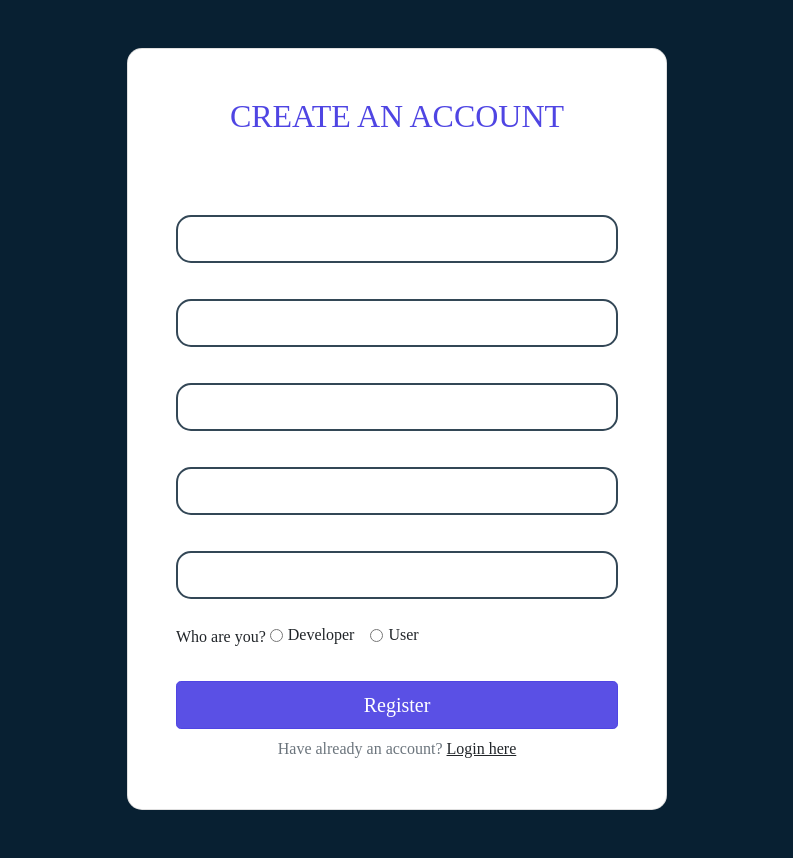
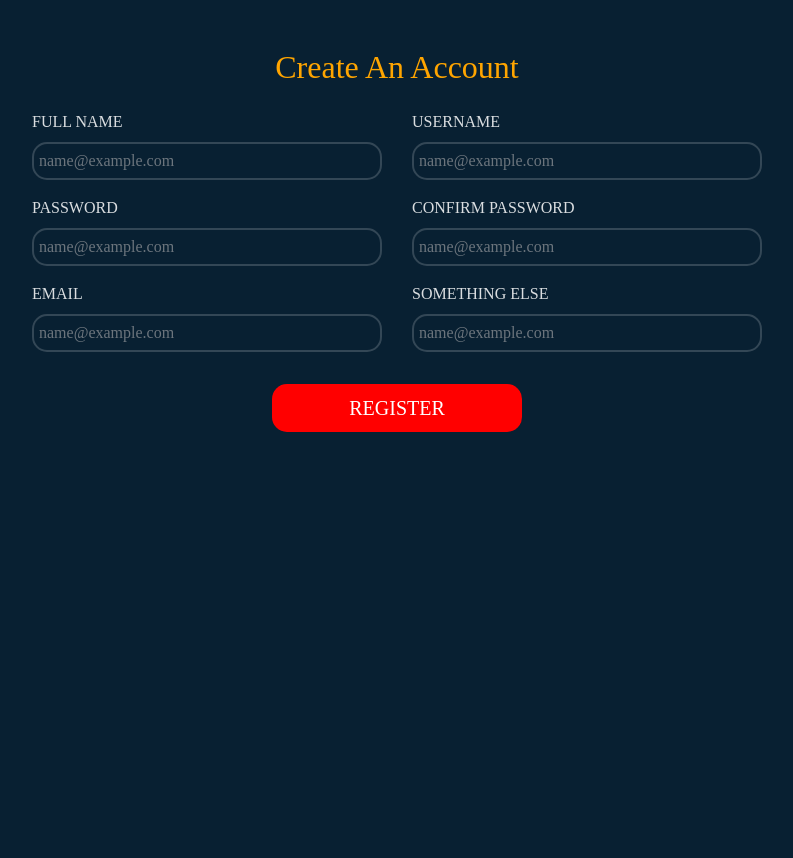
Before and after one commit to divya-soni-14/TRINIT_42_DEV2, a Django app: page /register/ in a window 1280 px wide. Shown: the part 56-914 px from the top of the page, without its empty margins (243-1036 px from the left). After the commit the page ends 488 px from the top, so only its background shows below. Run offline with Django 4.2, Linux system fonts and the light colour scheme; some libraries are stand-ins or nearby versions.

Commit message:
registration form styled

```diff
--- a/templates/register.html
+++ b/templates/register.html
@@ -1,21 +1,122 @@
 {% extends 'base.html' %} {% block content %}
 <section class="vh-100 bg-image">
-  <div class="mask d-flex align-items-center h-100 gradient-custom-3">
-    <div class="container h-100">
+  <div class="container mt-5">
+    <div class="row justify-content-center align-items-center">
+      <div class="col text-center"><h2>Create An Account</h2></div>
+    </div>
+    <form action="">
+      <div class="row justify-content-center">
+        <div class="col col-sm-12 col-md-4 border-greene">
+          <div class="mb-3 mt-3">
+            <label for="exampleFormControlInput1" class="form-label"
+              >FULL NAME</label
+            >
+            <input
+              type="email"
+              class="form-control"
+              id="exampleFormControlInput1"
+              placeholder="name@example.com"
+            />
+          </div>
+          <div class="mb-3 mt-3">
+            <label for="exampleFormControlInput1" class="form-label"
+              >PASSWORD</label
+            >
+            <input
+              type="email"
+              class="form-control"
+              id="exampleFormControlInput1"
+              placeholder="name@example.com"
+            />
+          </div>
+          <div class="mb-3 mt-3">
+            <label for="exampleFormControlInput1" class="form-label"
+              >EMAIL</label
+            >
+            <input
+              type="email"
+              class="form-control"
+              id="exampleFormControlInput1"
+              placeholder="name@example.com"
+            />
+          </div>
+        </div>
+        <div class="col col-sm-12 col-md-4 border-greene">
+          <div class="mb-3 mt-3">
+            <label for="exampleFormControlInput1" class="form-label"
+              >USERNAME</label
+            >
+            <input
+              type="email"
+              class="form-control"
+              id="exampleFormControlInput1"
+              placeholder="name@example.com"
+            />
+          </div>
+          <div class="mb-3 mt-3">
+            <label for="exampleFormControlInput1" class="form-label"
+              >CONFIRM PASSWORD</label
+            >
+            <input
+              type="email"
+              class="form-control"
+              id="exampleFormControlInput1"
+              placeholder="name@example.com"
+            />
+          </div>
+          <div class="mb-3 mt-3">
+            <label for="exampleFormControlInput1" class="form-label"
+              >SOMETHING ELSE</label
+            >
+            <input
+              type="email"
+              class="form-control"
+              id="exampleFormControlInput1"
+              placeholder="name@example.com"
+            />
+          </div>
+        </div>
+      </div>
+      <div class="row mt-3 justify-content-center align-items-center">
+        <div class="col text-center">
+          <button
+            class="btn btn-lg register__btn"
+            style="
+              width: 250px;
+              background-color: red;
+              color: white;
+              border-radius: 15px;
+            "
+          >
+            REGISTER
+          </button>
+        </div>
+      </div>
+    </form>
+    <!-- <div class="mask d-flex align-items-center h-100 gradient-custom-3">
+    <div class="container h-100" style="border: 1px solid white">
       <div
         class="row d-flex justify-content-center align-items-center h-100 mt-5 mb-5"
       >
+        <div class="col-12 col-xs-12">
+          <div class="container">
+            <div class="row justify-content-center">
               <div class="col-12 col-md-9 col-lg-7 col-xl-6">
-          <div class="card" style="border-radius: 15px">
-            <div class="card-body p-5">
                 <h2
                   class="text-uppercase text-center mb-5"
                   style="color: #4f45e3"
                 >
                   Create an account
                 </h2>
+              </div>
+            </div>
 
-              <form>
+            <div class="row">
+              <form action="POST" class="border-green">
+                <div
+                  class="col-6 border-greene"
+                  style="border: 1px solid white"
+                >
                   <div class="form-outline mb-1">
                     <label class="form-label" for="form3Example1cg"
                       >Username</label
@@ -47,11 +148,47 @@
                       class="form-control form-control-lg"
                     />
                   </div>
+                </div>
+                <div class="col-6 col-md-6">
+                  <div class="form-outline mb-1">
+                    <label class="form-label" for="form3Example1cg"
+                      >Username</label
+                    >
+                    <input
+                      type="text"
+                      id="form3Example1cg"
+                      class="form-control form-control-lg"
+                    />
+                  </div>
+                  <div class="form-outline mb-1">
+                    <label class="form-label" for="form3Example1cg"
+                      >Full Name</label
+                    >
+                    <input
+                      type="text"
+                      id="form3Example1cg"
+                      class="form-control form-control-lg"
+                    />
+                  </div>
 
                   <div class="form-outline mb-1">
-                  <label class="form-label" for="form3Example4cg"
-                    >Password</label
+                    <label class="form-label" for="form3Example3cg"
+                      >Your Email</label
                     >
+                    <input
+                      type="email"
+                      id="form3Example3cg"
+                      class="form-control form-control-lg"
+                    />
+                  </div>
+                </div>
+              </form>
+            </div>
+          </div>
+
+          <!-- <form>
+            <div class="form-outline mb-1">
+              <label class="form-label" for="form3Example4cg">Password</label>
               <input
                 type="password"
                 id="form3Example4cg"
@@ -92,9 +229,7 @@
                   id="inlineRadio2"
                   value="option2"
                 />
-                    <label class="form-check-label" for="inlineRadio2"
-                      >User</label
-                    >
+                <label class="form-check-label" for="inlineRadio2">User</label>
               </div>
             </div>
 
@@ -118,13 +253,7 @@
                 ><u>Login here</u></a
               >
             </p>
-              </form>
+          </form> -->
   </div>
-          </div>
-        </div>
-      </div>
-    </div>
-  </div>
+  <section>{% endblock %}</section>
 </section>
-
-{% endblock %}
```
Also changed, not shown: static/css/register.css (+9 -0 lines), db.sqlite3. Lines whose indentation alone changed are shown as unchanged.
